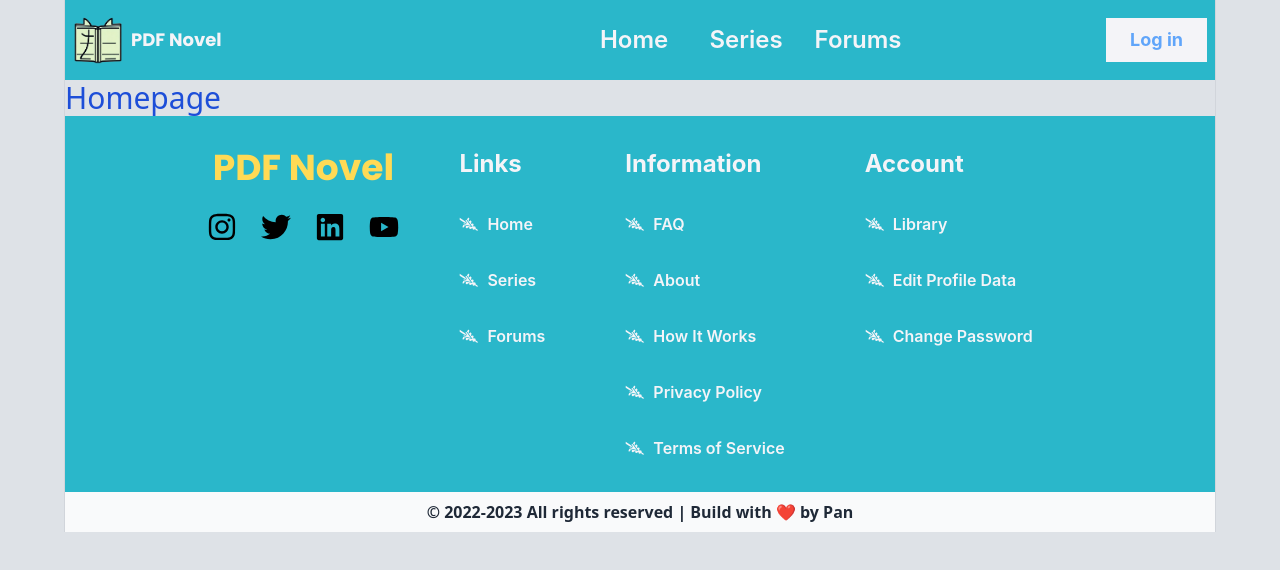
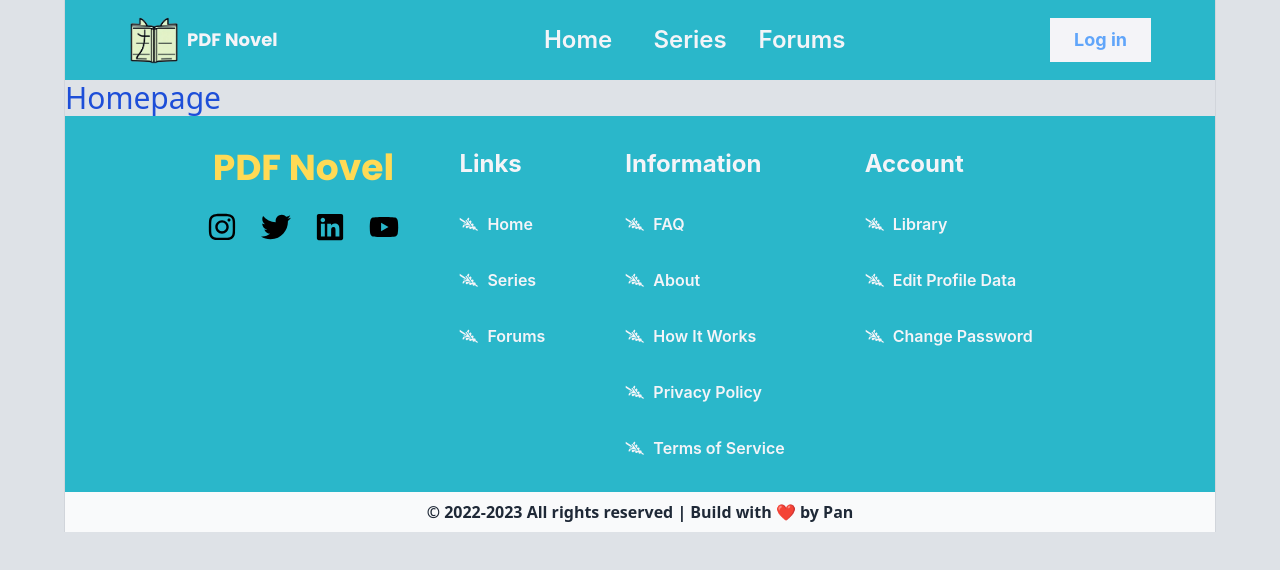
Before and after one commit to PandoraLH/pdfnovel, a Next.js app: page / in a window 1280 px wide. Shown: the top 570 px of the page. Built offline with nearby package versions, Linux system fonts and the light colour scheme.

Commit message:
fix header&footer error

```diff
--- a/components/Layout/Navbar.js
+++ b/components/Layout/Navbar.js
@@ -27,7 +27,7 @@ export default function Navbar() {
 
   return (
     <header>
-      <nav className="navbar bg-main-bg-color h-20 ">
+      <nav className="navbar bg-main-bg-color h-20 px-14 ">
         <div
           className={`navbar-container flex  ${
             targetReached ? "flex-col" : "justify-between px-2"
@@ -44,7 +44,7 @@ export default function Navbar() {
               PDF Novel
             </div>
           </Link>
-          <div className="flex items-center justify-center text-main-text-color font-inter Lg:gap-5 lg:text-base text-2xl">
+          <div className="flex items-center justify-center text-main-text-color font-inter Lg:gap-5 lg:text-base text-2xl z-10">
             <div
               className={`flex font-semibold lg:mr-48 text-2xl h-14 md:h-20
             ${
```
